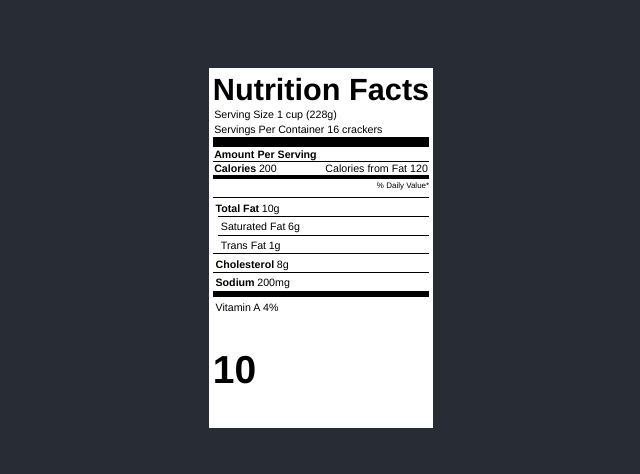
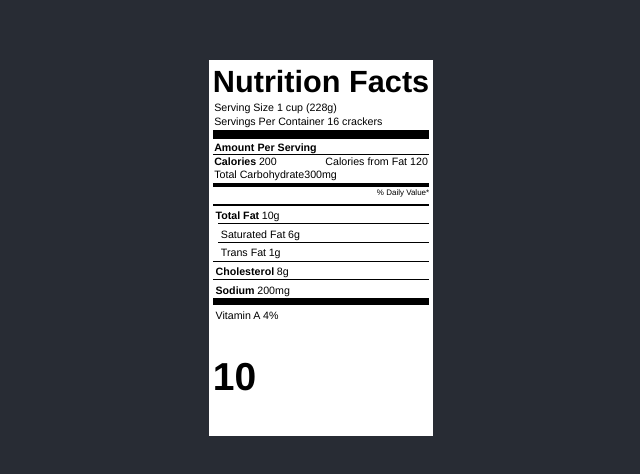
Before and after one commit to davidgamero/react-nutrition-label, a React (Create React App) app: page / in a window 1280 px wide. Shown: the part 152-626 px from the top of the page, without its empty margins (319-959 px from the left). Built offline with nearby package versions, Linux system fonts and the light colour scheme.

Commit message:
added total carbs

```diff
--- a/src/App.tsx
+++ b/src/App.tsx
@@ -19,6 +19,7 @@ function App() {
           transFat={1}
           cholesterol={8}
           sodium={200}
+          totalCarbohydrate={'300mg'}
           saturatedFat={6}
         />
       </header>
--- a/src/components/NutritionLabel/index.tsx
+++ b/src/components/NutritionLabel/index.tsx
@@ -99,6 +99,7 @@ interface NutritionLabelProps {
   transFat: number,
   cholesterol: number,
   sodium: number,
+  totalCarbohydrate: string,
   backgroundColor?: string,
   //?=maybe for type
 }
@@ -129,6 +130,9 @@ const NutritionLabel: React.SFC<NutritionLabelProps> = (props: NutritionLabelPro
           {`Calories from Fat ${120}`}
         </CaloriesFromFat>
       </CalorieRow>
+      <ServingInfo>
+        {`Total Carbohydrate${props.totalCarbohydrate}`}
+      </ServingInfo>
       <SeparatorBar height={'3pt'} color={props.backgroundColor} />
 
       <PercentDailyValueLabel>
```
